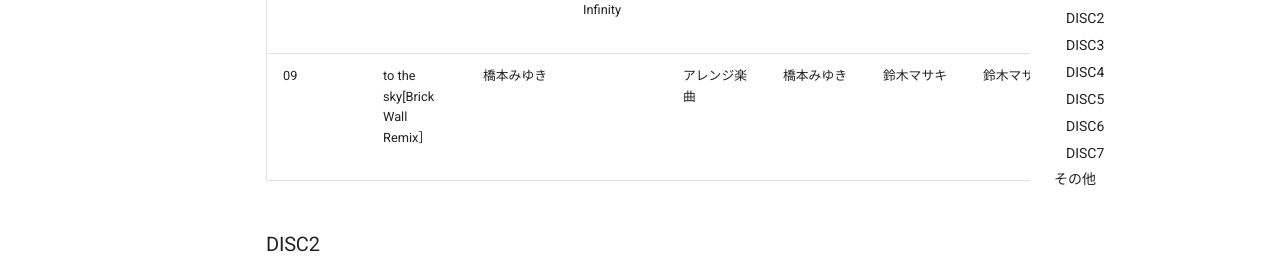
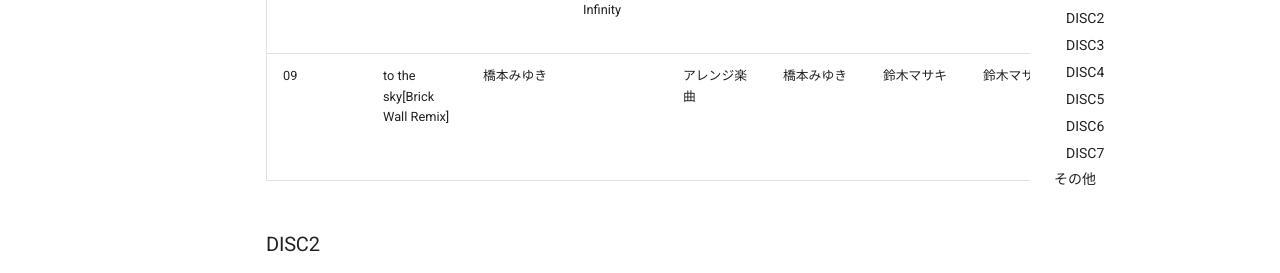
Before and after one commit to onihusube/ensonglog, an MkDocs documentation site: the page built from docs/2026/音源個別/Whirlpool Complete Collection A Memory of All Songs.md, in a window 1280 px wide and 900 px high, scrolled down 1042 px. Shown: the part 192-465 px from the top of the window. Built offline with MkDocs 1.6.1 and Material for MkDocs 9.7.7, drawn with Linux system fonts in a browser that asks for light colours; comment, search, counter and statistics services are not loaded.

Commit message:
微修正

```diff
--- a/docs/2026/音源個別/Whirlpool Complete Collection A Memory of All Songs.md
+++ b/docs/2026/音源個別/Whirlpool Complete Collection A Memory of All Songs.md
@@ -14,7 +14,7 @@
 | 06 | アイノチカラ | yozuca* | MagusTale ～世界樹と恋する魔法使い～ | ED1 | yozuca* | 田辺トシノ | 田辺トシノ | サウンドディレクション：虻川治 | 2007 |
 | 07 | ありがとう | YURIA | MagusTale ～世界樹と恋する魔法使い～ | ED2 | YURIA | 景家淳 | 景家淳 | サウンドディレクション：虻川治 | 2007 |
 | 08 | glitter | 橋本みゆき | MagusTale Infinity | OP | 橋本みゆき | 鈴木マサキ | 鈴木マサキ | サウンドディレクション：虻川治 | 2008 |
-| 09 | to the sky[Brick Wall Remix］ | 橋本みゆき | | アレンジ楽曲 | 橋本みゆき | 鈴木マサキ | 鈴木マサキ | Whirlpool ボーカルソング集 Vol.1 「brilliant」収録 | 2008 |
+| 09 | to the sky[Brick Wall Remix] | 橋本みゆき | | アレンジ楽曲 | 橋本みゆき | 鈴木マサキ | 鈴木マサキ | Whirlpool ボーカルソング集 Vol.1 「brilliant」収録 | 2008 |
 
 ### DISC2
 
```
